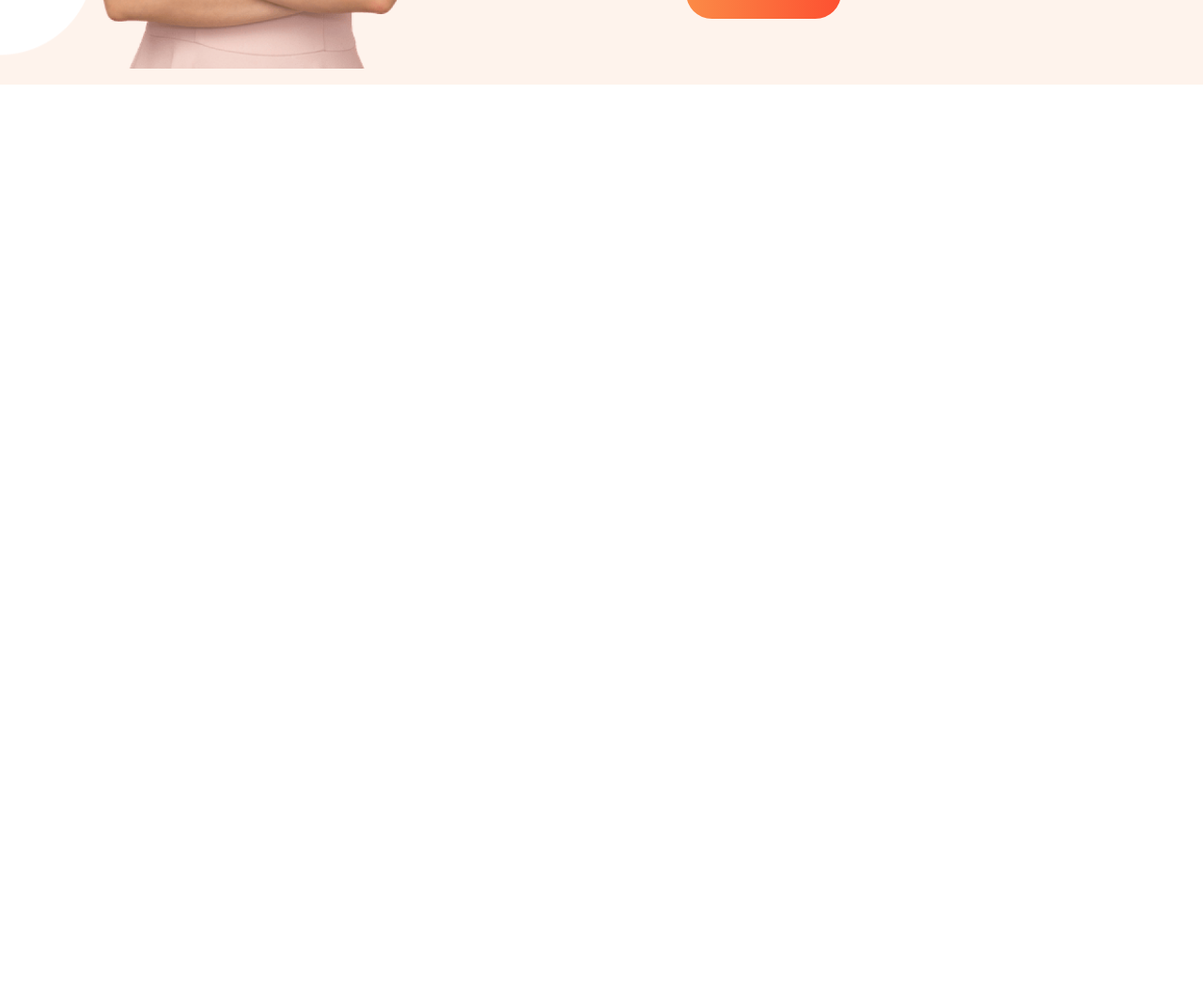
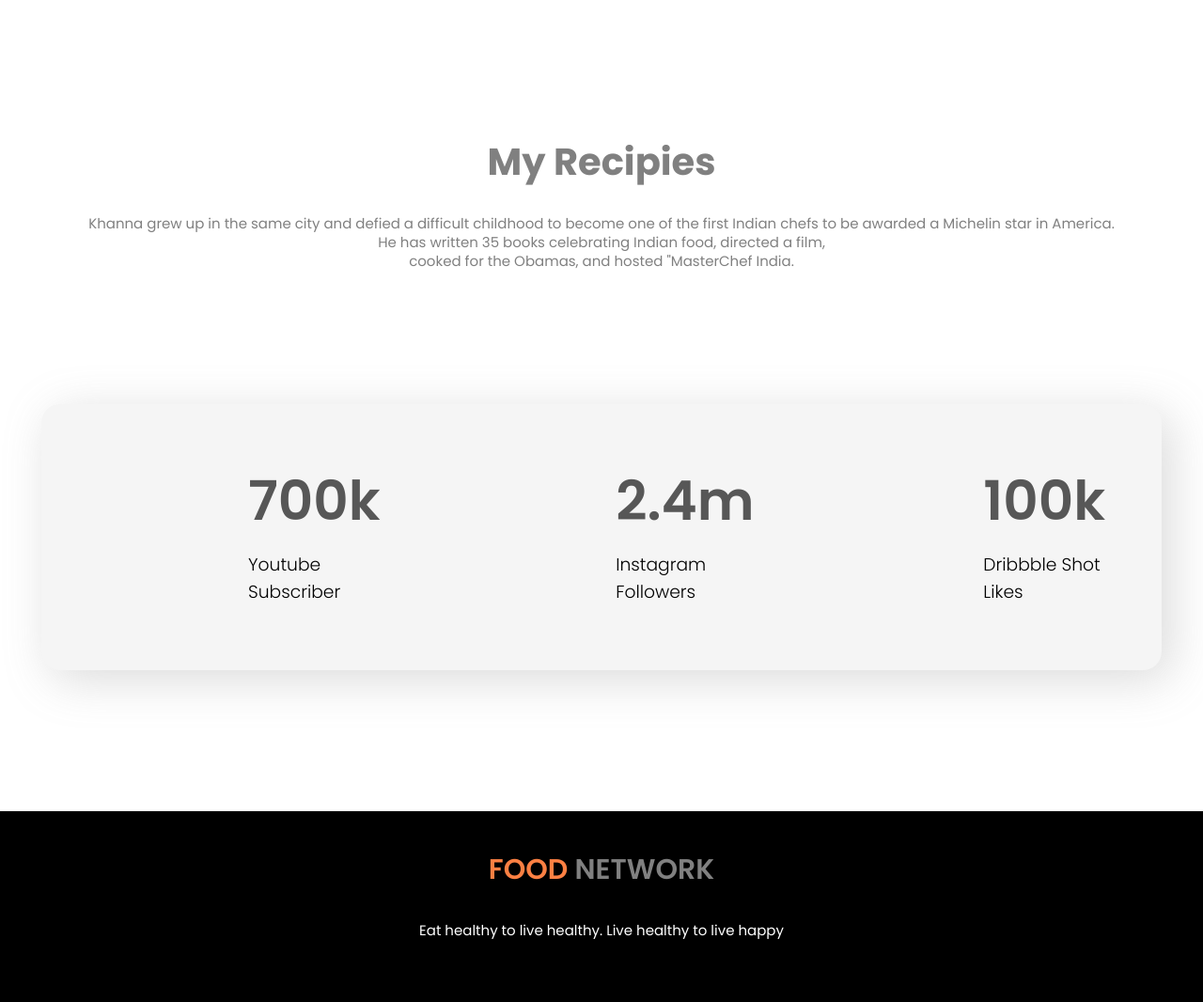
Before and after one commit to faysalmohammed2020/food-network, a plain HTML site: page index.html in a window 1280 px wide. Shown: the part 1275-2341 px from the top of the page at 94% size. Before the commit the page ends 1515 px from the top, so only its background shows below. Drawn offline with Linux system fonts and the light colour scheme.

Commit message:
count and footer section added

```diff
--- a/index.html
+++ b/index.html
@@ -15,7 +15,7 @@
 
 <body>
     <!--Top section Start-->
-    <section class="top-section">
+    <section class="top-section flexible-content">
         <div class="half-width left-section">
             <h1><span id="skip-word-color">Skip</span>The Diet,</h1>
             <h1>Just Eat Healthy</h1>
@@ -30,19 +30,61 @@
     <!--Top section End-->
 
     <!--About Section Start-->
-    <section class="about-section">
+    <section class="about-section flexible-content">
         <div class="half-width about-section-img">
             <img src="images/Person Image.png" alt="">
-          </div>
+        </div>
         <div class="half-width right-section">
             <h2>About Me</h2>
-            <p id="about-section-p">Khanna grew up in the same city and defied a difficult childhood to become one of the first Indian chefs to be awarded a Michelin star in America. He has written 35 books celebrating Indian food, directed a film, cooked for the Obamas, and hosted "MasterChef India.</p>
-            <a class="button" target="_blank" href="https://faysalmohammed2020.github.io/developer-portfolio/">Contact Me</a>
+            <p id="about-section-p">Khanna grew up in the same city and defied a difficult childhood to become one of
+                the first Indian chefs to be awarded a Michelin star in America. He has written 35 books celebrating
+                Indian food, directed a film, cooked for the Obamas, and hosted "MasterChef India.</p>
+            <a class="button" target="_blank" href="https://faysalmohammed2020.github.io/developer-portfolio/">Contact
+                Me</a>
         </div>
 
     </section>
+    <!--About Section Completed-->
+    <!--My recipe Section-->
+    <section class="my-recipies">
+        <div>
+            <h2 id="my-recipies-h2">My Recipies</h2>
+        </div>
+        <div>
+            <p id="my-recipies-p">Khanna grew up in the same city and defied a difficult childhood to become one of
+                the first Indian chefs to be awarded a Michelin star in America.</p>
+            <p id="my-recipies-p">He has written 35 books celebrating
+                Indian food, directed a film,</p>
+            <p id="my-recipies-p">cooked for the Obamas, and hosted "MasterChef India.</p>
+        </div>
+    </section>
+    <!--My recipie section end-->
+    <!--Count Section Start-->
+    <section class="count-section">
+        <div class="count-inline">
+            <h1>700k</h1>
+            <h3 style="font-weight: 300;">Youtube Subscriber</h3>
+        </div>
+        <div class="count-inline">
+            <h1>2.4m</h1>
+            <h3 style="font-weight: 300;">Instagram Followers</h3>
+        </div>
+        <div class="count-inline">
+            <h1>100k</h1>
+            <h3 style="font-weight: 300;">Dribbble Shot Likes</h3>
+        </div>
 
+    </section>
+    <!--Count Section Completed-->
+    <!--Footer Start-->
+    <section class="footer-section">
+        <footer>
+            <h3 class="footer-h3"><span class="orange-color">FOOD</span> NETWORK</h3>
 
+            <p class="footer-p">Eat healthy to live healthy. Live healthy to live happy</p>
+        </footer>
+
+    </section>
 </body>
 
 </html>
--- a/style.css
+++ b/style.css
@@ -6,7 +6,7 @@ body {
 
 /*Top section style Start (Some Style Are Applying in many section as a common style )*/
 h1 {
-    font-size: 63px;
+    font-size: 58px;
     color: #575757;
     letter-spacing: 0px;
     line-height: 10px;
@@ -18,15 +18,17 @@ h1 {
     color: #FB9049;
 }
 
-section {
+.flexible-content{
     display: flex;
 }
-.top-section{
+
+.top-section {
     margin-bottom: 150px;
 }
+
 .half-width {
     width: 50%;
-    margin-left: 90px;
+    margin-left: 149px;
 }
 
 .half-width img {
@@ -55,26 +57,87 @@ section {
 /*Top section Style End*/
 
 /*About Section Style Start (Some Style Are Applying in many section as a common style )*/
-.about-section{
+.about-section {
     background-image: url(images/7.png);
     margin-bottom: 150px;
     padding: 10px;
 }
-.right-section{
+
+.right-section {
     margin-top: 180px;
 }
-h2{
+
+h2 {
     color: #767574;
     font-size: 40px;
+
 }
-#about-section-p{
+
+#about-section-p {
     color: black;
     font-size: 15px;
     padding-bottom: 50px;
 
 }
-.about-section-img img{
+
+.about-section-img img {
     width: 65%;
+}
+/*About Section Style Complete*/
+/*My recipe Section Style*/
+.my-recipies{
+    margin-bottom: 150px;
+}
+#my-recipies-h2{
+    color: gray;
+    text-align: center;
+    font-size: 40px;
+}
+#my-recipies-p{
+    color: gray;
+    text-align: center;
+    font-size: 15px;
+    line-height: 5px;
+}
+/*My Recipe Section Complete*/
+/*Count section style*/
 
+.count-inline{
+    width: 14%;
+    display: inline-block;
+    padding-left: 220px;
 
 }
+.count-section{
+    box-shadow: 10px 10px 50px rgba(128, 128, 128, 0.288);
+    border-radius: 20px;
+    margin: 22px 44px 150px 44px;
+    padding: 50px 0px;
+    background-color: whitesmoke;
+}
+.count-section:hover{
+    box-shadow: 10px 10px 50px rgba(214, 145, 17, 0.616)
+}
+/*Count Section style completed*/
+/*Footer Style Start*/
+.footer-section{
+    background: black;
+    padding: 50px;
+
+}
+.orange-color{
+   color:#FC8043
+}
+.footer-h3 {
+    text-align: center;
+    color: gray;
+    font-size: 30px;
+    margin-top: -10px;
+    font-weight: 600;
+
+  }
+  .footer-p{
+      text-align: center;
+      color: white;
+      font-size: 15px;
+  }
```
